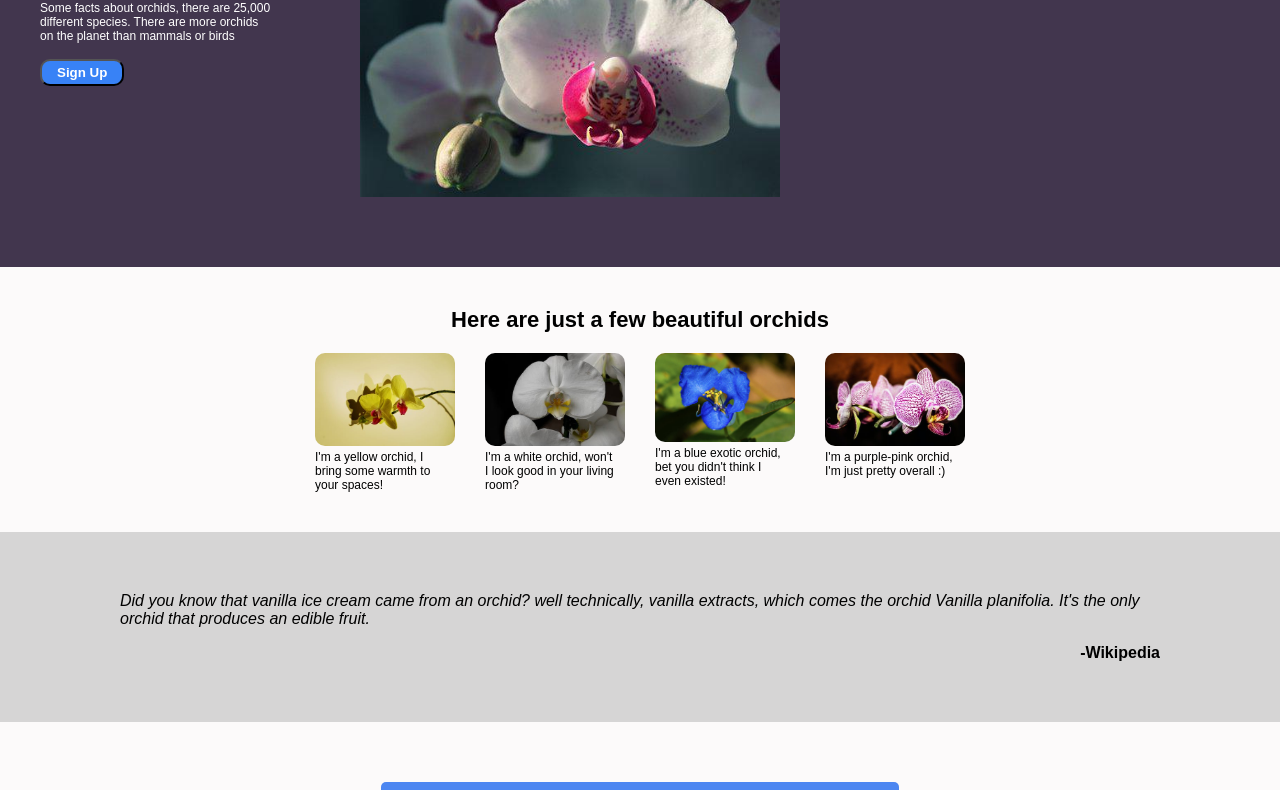
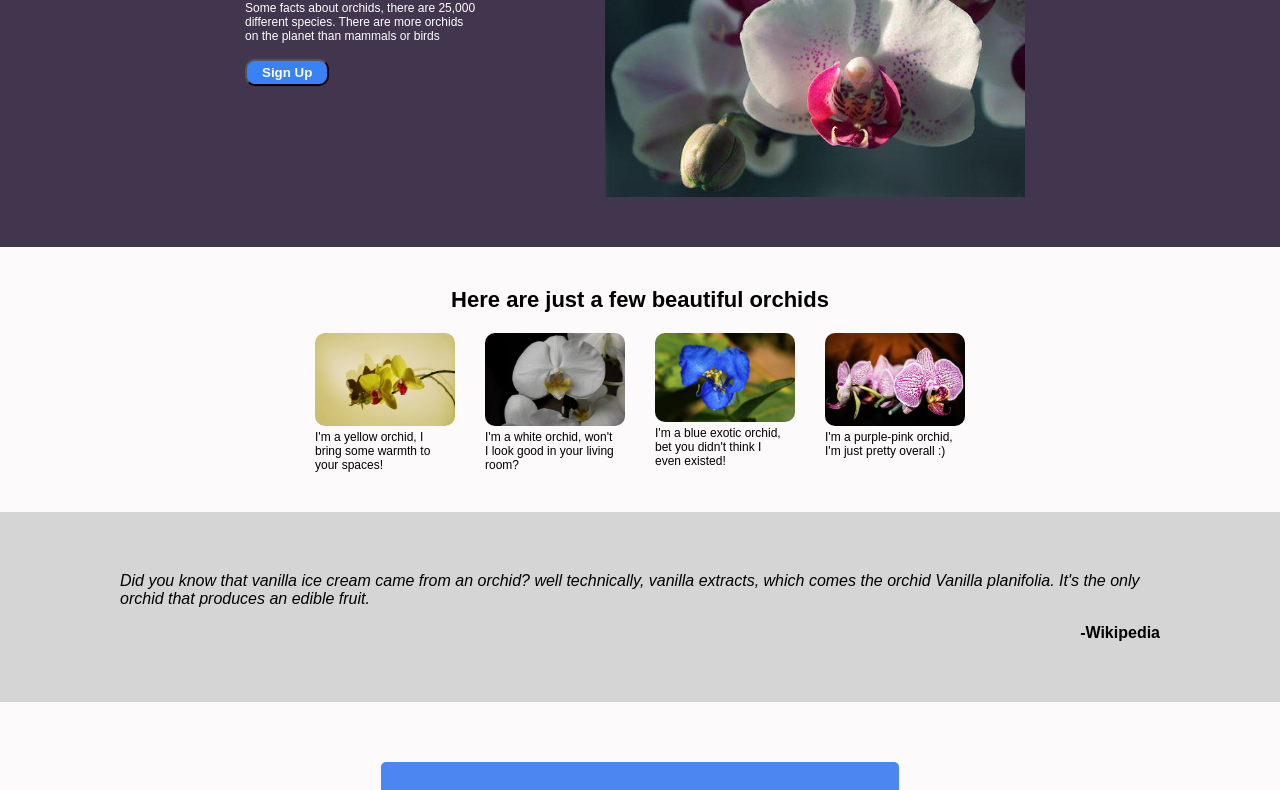
Before and after one commit to Alyssa-Nguyen/Landing_Page, a plain HTML site: page index.html in a window 1280 px wide. Shown: the part 193-983 px from the top of the page. Drawn offline with Linux system fonts and the light colour scheme.

Commit message:
modify flexbox

```diff
--- a/style.css
+++ b/style.css
@@ -20,11 +20,13 @@ body {
 }
 
 .conA {
-    height: 350px;
     background: rgb(66, 54, 78);
     color: white;
     display: flex;
     padding-top: 30px;
+    padding-bottom: 50px;
+    padding-right: 50px;
+    justify-content: center;
 }
 
 .conAB {
```
Also changed, not shown: index.html (+1 -2 lines).
